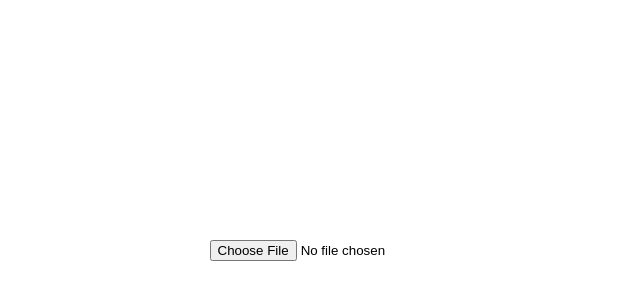
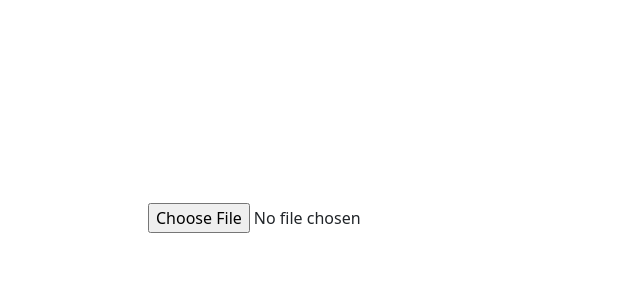
Before and after one commit to nuritnt/pixelpro, an Electron app: page src/index.html in a window 800 px wide. Shown: the part 172-472 px from the top of the page, without its empty margins (0-640 px from the left). Drawn offline with nearby package versions, Linux system fonts and the light colour scheme.

Commit message:
Add bootstrap

```diff
--- a/package.json
+++ b/package.json
@@ -29,6 +29,7 @@
   },
   "license": "MIT",
   "dependencies": {
+    "bootstrap": "^5.3.3",
     "electron-squirrel-startup": "^1.0.0"
   }
 }
--- a/src/index.html
+++ b/src/index.html
@@ -5,6 +5,7 @@
     <meta name="viewport" content="width=device-width, initial-scale=1.0">
     <title>Meco:  Image Filters</title>
     <link rel="stylesheet" href="index.css">
+    <link rel="stylesheet" href="../node_modules/bootstrap/dist/css/bootstrap.min.css">
 </head>
 <body>
     <input type="file" id="fileInput" accept="image/*">
```
Also changed, not shown: 1 other file.
